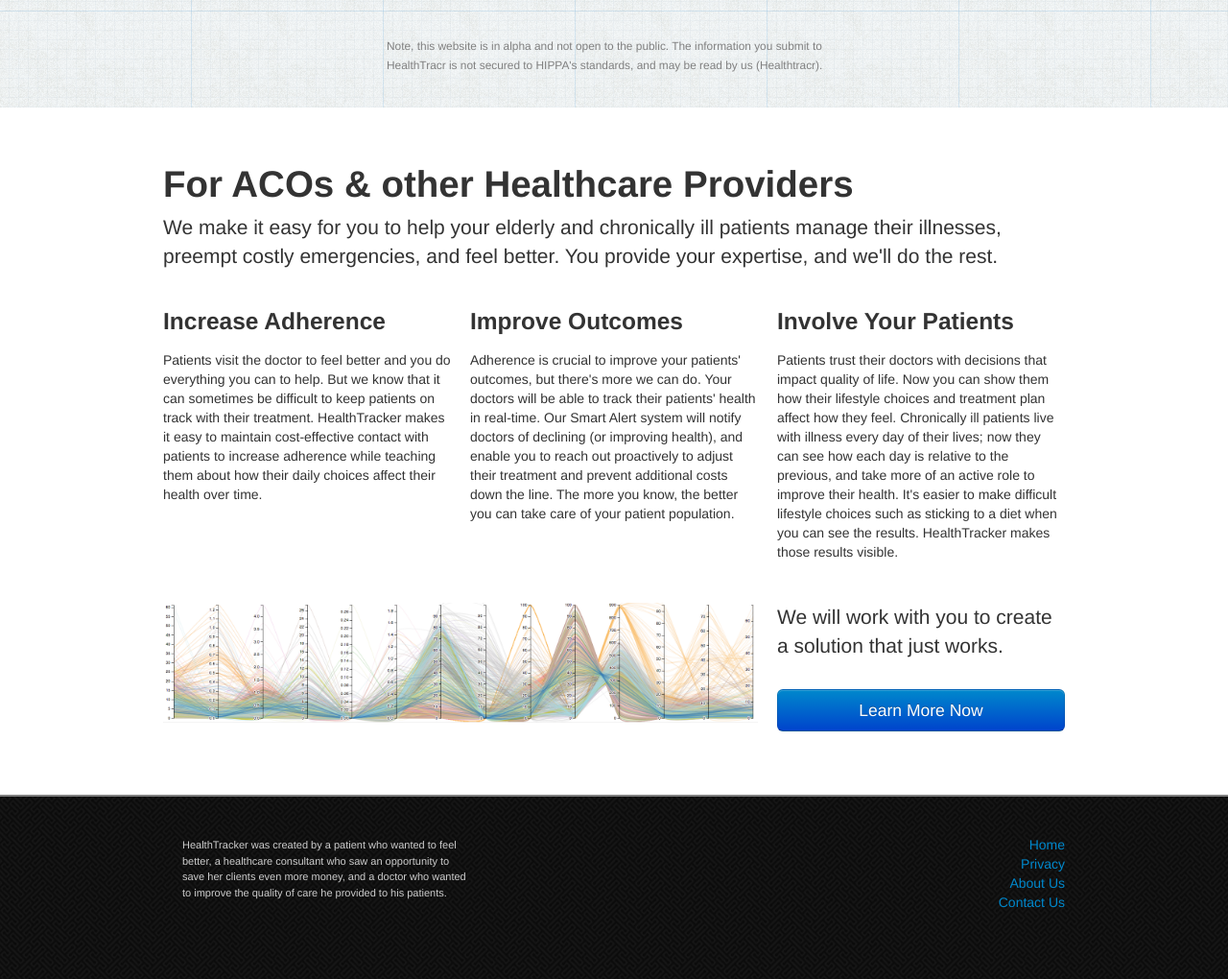
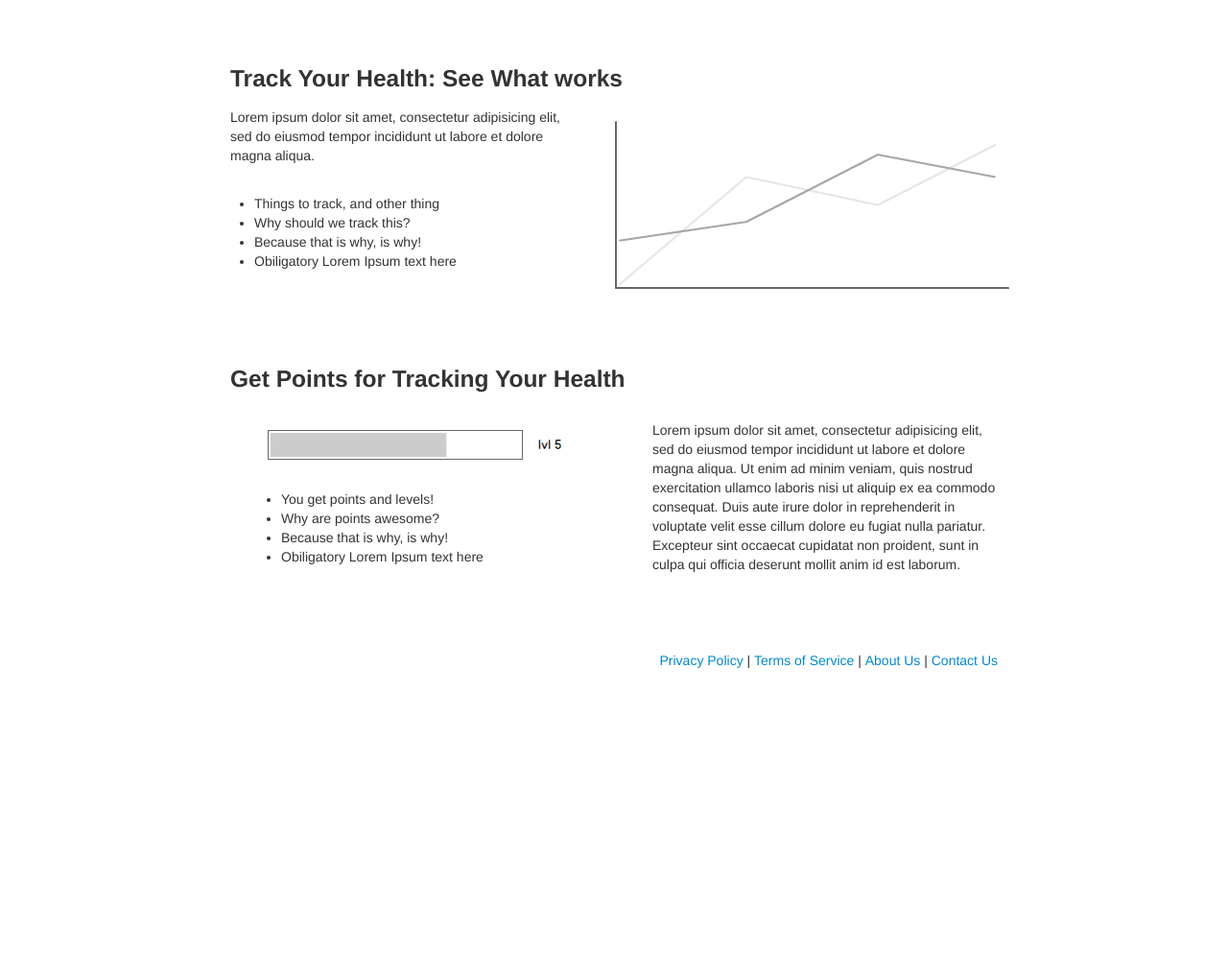
Before and after one commit to ihodes/healthtracker, a Flask app: page / in a window 1280 px wide. Shown: the part 388-1408 px from the top of the page at 96% size. After the commit the page ends 1084 px from the top, so only its background shows below. Run offline with Flask 2, Linux system fonts and the light colour scheme.

Commit message:
change landing page again, with new name

```diff
--- a/healthtracker/database.py
+++ b/healthtracker/database.py
@@ -20,7 +20,7 @@
 Model.query = db_session.query_property()
 
 def init_db():
-    my_metadata.create_all(engine)
+    db_session.create_all(engine)
 
     # Load the Alembic configuration and generate the
     # version table, "stamping" it with the most recent rev:
--- a/healthtracker/static/css/style.css
+++ b/healthtracker/static/css/style.css
@@ -1,36 +1,34 @@
-body { padding: 0; margin: 0;}
-.wrapper { margin: 0 auto; width: 940px;}
-footer { height: 150px; padding: 20px;
-         /* background: linear-gradient(0deg, #131a10 97%, #477047); */
-         background: url("/static/img/footer-bg.png");
-         border-top: 2px grey solid; }
-footer p { width: 500px; margin: 22px auto 0 auto;
-           color: #cdcdcd;
-           font-size: 11px; line-height: 1.5em;
-           font-family: Helvetica;}
-footer ul { width: 50px; margin: 10px auto 0 auto; }
+/* Landing Page */
+.wrapper { width: 800px; margin: 0 auto; }
 
-footer ul { margin-top: 20px; text-align: right; }
-footer ul li { color: #cdcdcd; list-style: none; }
+header .logo { height: 63px; width: 106px;
+               background: url('/static/img/marion.png') no-repeat;
+               margin: 13px 0; }
 
-/* Landing Page */
-section.top { background: url("/static/img/bg.png");
-              width: 100%; height: 500px;
-              position: absolute; top: 0; }
+.wrapper section { margin-top: 63px; height: 250px; position: relative; }
 
-.sign-up { width: 500px; margin: 57px auto 0 auto; }
-.sign-up .lead { color: #454545; margin-left: 7px; }
-.sign-up .wordmark { text-align: center; margin-bottom: 45px; margin-top: 13px;
-                     font-family: 'Open Sans', sans-serif; font-size: 77px; color: #323232; }
-.sign-up form { width: 300px; margin: 40px auto 0; }
-.sign-up form input { width: 285px; }
-.sign-up form label { }
-.sign-up .privacy-notice { margin-top: 50px; margin-left: 13px; display: block; color: grey; }
+section.sign-up { text-align: center;
+           background: url('http://www.science2health.org/wp-content/uploads/2012/09/healthy-living-woman.jpg');
+           background-position: 0px -450px;
+           padding: 23px; margin-top: 0px;
+           border: 1px solid grey;
+           color: white;
+           font-weight: bold; }
 
-section.middle { margin-top:550px; }
-section.middle .row-fluid { margin: 23px auto; }
-section.middle .learn-more {}
-.why-copy .span4 { height: 300px; }
+section#graph p { width: 360px; clear: right; }
+section#graph ul { margin-top: 30px; }
+section#graph img { position: absolute; top: 4em; right: -20px; }
+
+section#progress p { width: 360px; position: absolute; right: 0; top: 4.5em;}
+section#progress ul { margin-top: 30px; position: absolute; top: 7.5em; left: 2em; }
+section#progress img { position: absolute; top: 4.5em; left: 2em; }
+
+
+footer { margin-top: 53px; }
+footer li { display: inline; }
+footer li:after { content: " |" }
+footer li:last-child:after { content: "" }
+
 
 /* Dr. Console  */
 .table-details { margin: 0 0 37px -18px; }
--- a/healthtracker/templates/landing.html
+++ b/healthtracker/templates/landing.html
@@ -1,76 +1,60 @@
 {% extends "layout.html" %}
 {% block body %}
-<section class="top">
-  <div class="sign-up">
-    <div class="wordmark">HealthTracker</div>
-    <p class="lead">
-      We'll send you a daily email asking you how you are. Track your health to see what you can do to feel well.
-    </p>
+<div class="wrapper">
+
+  <header>
+    <div class="logo" title="A Marion berry."></div>
+  </header>
+
+  <section class="sign-up">
+    <h1>Marion Health</h1>
+    <p class="lead">Start feeling better, today.</p>
 
       {% include "flash.html" %}
 
-    <form action="/subscribe" method="post" class="form well">
-      <input type="text" placeholder="jane.doe@example.com" name="email" autofocus/>
+      <form action="/sign-up" method="post" class="form">
+        <label>Your Email</label>
+        <input type="text" placeholder="youremail@example.com" name="email" autofocus/>
+        <br>
         <input type="submit" name="submit"
-             value="Start Tracking Now" class="btn btn-success btn-block btn-large"/>
+               value="Start Feeling Better" class="btn btn-success  btn-large"/>
       </form>
-
-    <small class="muted privacy-notice">
-      Note, this website is in alpha and not open to the public. The information you submit to HealthTracr is not secured to HIPPA's standards, and may be read by us (Healthtracr).
-    </small>
-  </div>
   </section>
 
-<section class="middle wrapper">
-  <div class="row-fluid">
-      <h1>For ACOs & other Healthcare Providers</h1>
-      <p class="lead">
-        We make it easy for you to help your elderly and chronically ill patients manage their illnesses, preempt costly emergencies, and feel better. You provide your expertise, and we'll do the rest.
+  <section id="graph">
+    <h3>Track Your Health: See What works</h3>
+    <p>Lorem ipsum dolor sit amet, consectetur adipisicing elit, sed do eiusmod tempor incididunt ut labore et dolore magna aliqua.</p>
+    <ul>
+      <li>Things to track, and other thing</li>
+      <li>Why should we track this?</li>
+      <li>Because that is why, is why!</li>
+      <li>Obiligatory Lorem Ipsum text here</li>
+    </ul>
+    <img src="/static/img/graph.png"/>
+  </section>
+
+  <section id="progress">
+    <h3>Get Points for Tracking Your Health</h3>
+    <img src="/static/img/progress.png"/>
+    <ul>
+      <li>You get points and levels!</li>
+      <li>Why are points awesome?</li>
+      <li>Because that is why, is why!</li>
+      <li>Obiligatory Lorem Ipsum text here</li>
+    </ul>
+    <p>
+Lorem ipsum dolor sit amet, consectetur adipisicing elit, sed do eiusmod tempor incididunt ut labore et dolore magna aliqua. Ut enim ad minim veniam, quis nostrud exercitation ullamco laboris nisi ut aliquip ex ea commodo consequat. Duis aute irure dolor in reprehenderit in voluptate velit esse cillum dolore eu fugiat nulla pariatur. Excepteur sint occaecat cupidatat non proident, sunt in culpa qui officia deserunt mollit anim id est laborum.
     </p>
-      <div class="row-fluid why-copy">
-        <div class="span4">
-          <h3>Increase Adherence</h3>
-Patients visit the doctor to feel better and you do everything you can to help. But we know that it can sometimes be difficult to keep patients on track with their treatment. HealthTracker makes it easy to maintain cost-effective contact with patients to increase adherence while teaching them about how their daily choices affect their health over time.
-        </div>
-        <div class="span4">
-          <h3>Improve Outcomes</h3>
-Adherence is crucial to improve your patients' outcomes, but there's more we can do. Your doctors will be able to track their patients' health in real-time. Our Smart Alert system will notify doctors of declining (or improving health), and enable you to reach out proactively to adjust their treatment and prevent additional costs down the line. The more you know, the better you can take care of your patient population.
-        </div>
-        <div class="span4">
-          <h3>Involve Your Patients</h3>
-Patients trust their doctors with decisions that impact quality of life. Now you can show them how their lifestyle choices and treatment plan affect how they feel. Chronically ill patients live with illness every day of their lives; now they can see how each day is relative to the previous, and take more of an active role to improve their health. It's easier to make difficult lifestyle choices such as sticking to a diet when you can see the results. HealthTracker makes those results visible.
-        </div>
-      </div>
-
-      <div class="row-fluid">
-        <div class="span8">
-          <img class="" src="/static/img/graph.png">
-        </div>
-        <div class="span4 learn-more lead">
-          We will work with you to create a solution that just works.
-          <br><br>
-          <a href="/learn-more" class="btn btn-primary btn-large btn-block">
-            Learn More Now
-          </a>
-        </div>
-      </div>
-    </div>
   </section>
 
   <footer>
-  <div class="wrapper row">
-    <p class="span4">
-      HealthTracker was created by a patient who wanted to feel better, a healthcare consultant who saw an opportunity to save her clients even more money, and a doctor who wanted to improve the quality of care he provided to his patients.
-    </p>
-    <p class="span4">
+    <ul class="pull-right">
+      <li><a href="/privacy-policy">Privacy Policy</a></li>
+      <li><a href="/terms-of-service">Terms of Service</a></li>
+      <li><a href="/about-us">About Us</a></li>
+      <li><a href="/contact-us">Contact Us</a></li>
+    </ul>
+  </footer>
+</div>
 
-    </p>
-  <ul class="span2 pull-right">
-    <li><a href="/">Home</a></li>
-    <li><a href="/privacy">Privacy</a></li>
-    <li><a href="/about">About Us</a></li>
-    <li><a href="/contact">Contact Us</a></li>
-  </ul>
-  </div>
-</footer>
 {% endblock %}
--- a/healthtracker/templates/layout.html
+++ b/healthtracker/templates/layout.html
@@ -1,7 +1,7 @@
 <!DOCTYPE html>
 <html lang="en">
   <head>
-    <title>{% block title %}Track Your Health, Pain Free{% endblock %}</title>
+    <title>{% block title %}Feel Better : Marion Health{% endblock %}</title>
 
     <!--[if lt IE 9]><script src="http://html5shiv.googlecode.com/svn/trunk/html5.js"></script><![endif]-->
     <script src="static/js/jquery-1.9.1.min.js"></script>
@@ -16,6 +16,7 @@
     <link rel="stylesheet" href="static/css/bootstrap.min.css">
     <link rel="stylesheet" href="static/css/style.css">
 
+
     <script type="text/javascript">
       var analytics=analytics||[];analytics.load=function(e){var t=document.createElement("script");t.type="text/javascript",t.async=!0,t.src=("https:"===document.location.protocol?"https://":"http://")+"d2dq2ahtl5zl1z.cloudfront.net/analytics.js/v1/"+e+"/analytics.min.js";var n=document.getElementsByTagName("script")[0];n.parentNode.insertBefore(t,n);var r=function(e){return function(){analytics.push([e].concat(Array.prototype.slice.call(arguments,0)))}},i=["identify","track","trackLink","trackForm","trackClick","trackSubmit","pageview","ab","alias","ready"];for(var s=0;s<i.length;s++)analytics[i[s]]=r(i[s])};
 
--- /dev/null
+++ b/healthtracker/templates/tos.html
@@ -0,0 +1 @@
+coming soon...
--- a/healthtracker/views.py
+++ b/healthtracker/views.py
@@ -32,15 +32,18 @@
 def drconsole():
     return render_template("doctor_console.html")
 
-@app.route("/privacy")
-def drconsole():
+@app.route("/privacy-policy")
+def privacy():
     return render_template("privacy.html")
-@app.route("/about")
-def drconsole():
+@app.route("/about-us")
+def about():
     return render_template("about.html")
-@app.route("/contact")
-def drconsole():
+@app.route("/contact-us")
+def contact():
     return render_template("contact_us.html")
+@app.route("/terms-of-service")
+def tos():
+    return render_template("tos.html")
 
 
 @app.route("/ptportal")
@@ -53,7 +56,7 @@
     return render_template("messages.html")
 
 
-@app.route("/subscribe", methods=["POST"])
+@app.route("/sign-up", methods=["POST"])
 def subscribe():
     email = request.form.get("email")
     if is_valid_email(email):
```
Also changed, not shown: healthtracker/templates/contact_us.html (+10 -1 lines), healthtracker/static/img/bg-img.jpg (deleted), healthtracker/static/img/bg.png (deleted), healthtracker/static/img/footer-bg.png (deleted), healthtracker/static/img/graph.png, healthtracker/static/img/healthtracker_wordmark.png (deleted), healthtracker/static/img/marion.png (added), healthtracker/static/img/progress.png (added). Lines whose indentation alone changed are shown as unchanged.
